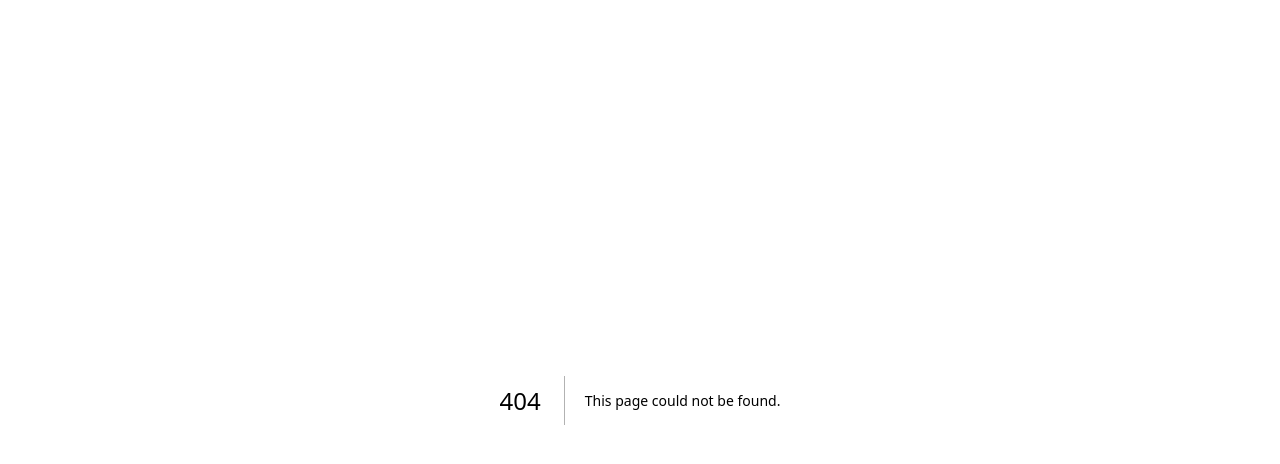
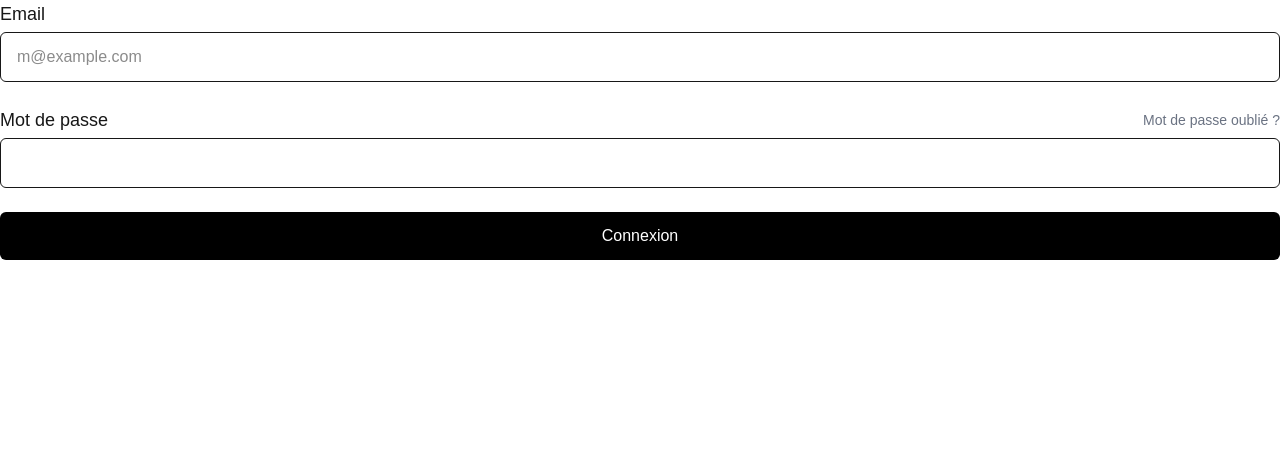
Before and after one commit to Karl-Gavois/XIV-Tools, a Next.js app in the folder client/: page /login in a window 1280 px wide. Before the commit this address had no page. Shown: the top 464 px of the page. Built offline with nearby package versions, Linux system fonts and the light colour scheme.

Commit message:
Add: Front form working

```diff
--- /dev/null
+++ b/client/app/login/page.tsx
@@ -0,0 +1,90 @@
+"use client";
+
+import { useState } from "react";
+import { useRouter } from "next/navigation";
+// import Footer from "../components/footer";
+import Navbar from "../components/navbar";
+
+export default function LoginForm() {
+  const router = useRouter();
+  const [email, setEmail] = useState("");
+  const [password, setPassword] = useState("");
+  const [error, setError] = useState<string | null>(null);
+
+  const handleSubmit = async (e: React.FormEvent<HTMLFormElement>) => {
+    e.preventDefault();
+    setError(null);
+
+    try {
+      const response = await fetch("http://localhost:8080/api/login_check", {
+        method: "POST",
+        headers: {
+          "Content-Type": "application/ld+json",
+        },
+        body: JSON.stringify({ username: email, password }),
+        credentials: "include",
+      });
+
+      if (!response.ok) {
+        const data = await response.json();
+        throw new Error(data.message || "Login failed");
+      }
+
+      router.push("/dashboard");
+    } catch (err) {
+      if (err instanceof Error) {
+        setError(err.message);
+      } else {
+        setError("An unexpected error occurred.");
+      }
+    }
+  };
+
+  return (
+    <div>
+
+
+            <form className="space-y-6" onSubmit={handleSubmit}>
+              <div>
+                <label className="block text-lg font-medium">Email</label>
+                <input
+                  type="email"
+                  value={email}
+                  onChange={(e) => setEmail(e.target.value)}
+                  placeholder="m@example.com"
+                  className="mt-1 w-full px-4 py-3 border rounded-md focus:outline-none focus:ring focus:border-black"
+                  required
+                />
+              </div>
+              <div>
+                <div className="flex justify-between items-center">
+                  <label className="block text-lg font-medium">
+                    Mot de passe
+                  </label>
+                  <a href="#" className="text-sm text-gray-500 hover:underline">
+                    Mot de passe oublié ?
+                  </a>
+                </div>
+                <input
+                  type="password"
+                  value={password}
+                  onChange={(e) => setPassword(e.target.value)}
+                  className="mt-1 w-full px-4 py-3 border rounded-md focus:outline-none focus:ring focus:border-black"
+                  required
+                />
+              </div>
+
+              {error && (
+                <div className="text-red-500 text-sm text-center">{error}</div>
+              )}
+
+              <button
+                type="submit"
+                className="w-full bg-black text-white py-3 rounded-md hover:bg-gray-900 transition cursor-pointer"
+              >
+                Connexion
+              </button>
+            </form>
+    </div>
+  );
+}
```
